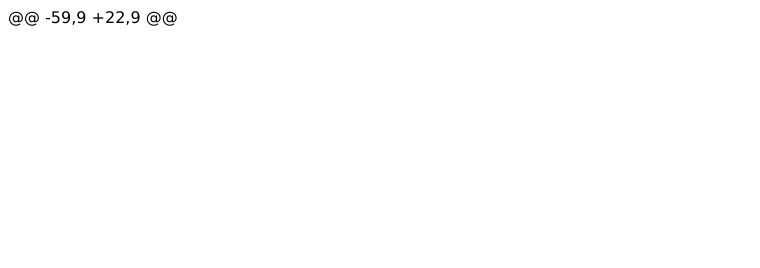
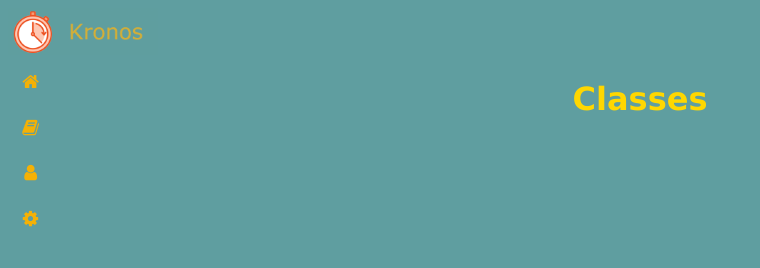
Before and after one commit to ziyurui/rusekronos, a plain HTML site: page Ruse Bells Web/Sites/bells.html in a window 1280 px wide. Shown: the whole page, without its empty margins (0-760 px from the left). Drawn offline with Linux system fonts and the light colour scheme.

Commit message:
FIX THE BLOODY CODDE A SECOND TIME

```diff
--- a/Ruse Bells Web/Sites/bells.html
+++ b/Ruse Bells Web/Sites/bells.html
@@ -1,63 +1,41 @@
 <!doctype html>
 <html>
 <head>
-<meta charset="UTF-8">
-<title>Classes</title>
 	<meta charset="UTF-8">
 	<link href="styles/main.css" rel="stylesheet" type="text/css" />
-	<title>Classes</title>
+	<title>Settings</title>
 </head>
 
-<style>
-body {font-family: "Verdana", sans-serif;}
 
-.sidebar {
-  height: 100%;
-  width: 50px;
-  position: fixed;
-  z-index: 1;
-  top: 0;
-  left: 0;
-  overflow-x: hidden;
-  padding-top: 75px;
-}
+<body style="color: gold; background-color: cadetblue; font-family:verdana;">
 
-.sidebar a {
-  padding: 13.5px 18px 13.5px 24px;
-  text-decoration: none;
-  font-size: 20px;
-  color: #f5b105;
-  display: block;
-}
 
-.sidebar a:hover {
-  color: #f1f1f1;
-}
+<header>
+	<img style="display:" inline; width="150"; src="../Packages/kronoslabel.png" alt="Kronos Logo">
+	<link rel="stylesheet" href="https://cdnjs.cloudflare.com/ajax/libs/font-awesome/4.7.0/css/font-awesome.min.css">
 
-.main {
-  margin-left: 160px; /* Same as the width of the sidenav */
-  padding: 0px 10px;
-}
-
-@media screen and (max-height: 450px) {
-  .sidebar {padding-top: 15px;}
-  .sidebar a {font-size: 18px;}
-}
-
-</style>
+<!-- The sidebar -->
+<div class="sidebar">
+  <a href="../Sites/index.html"><i class="fa fa-fw fa-home"></i></a>
+  <a href="../Sites/bells.html"><i class="fa fa-fw fa-book"></i></a>
+  <a href="../Sites/login.html"><i class="fa fa-fw fa-user"></i></a>
+  <a href="../Sites/settings.html"><i class="fa fa-fw fa-cog"></i></a>
+</div>
 
 
 
 
+  </header>
 
-@@ -59,9 +22,9 @@
-<!-- The sidebar -->
-<div class="sidebar">
-  <a href="../Sites/index.html"><i class="fa fa-fw fa-home"></i></a>
-  <a href="../Sites/Ruse Bells 2.html"><i class="fa fa-fw fa-book"></i></a>
-  <a href="../Sites/Ruse Bells 3.html"><i class="fa fa-fw fa-user"></i></a>
-  <a href="../Sites/Ruse Bells 4.html"><i class="fa fa-fw fa-cog"></i></a>
-  <a href="../Sites/bells.html"><i class="fa fa-fw fa-book"></i></a>
-  <a href="../Sites/login.html"><i class="fa fa-fw fa-user"></i></a>
-  <a href="../Sites/settings.html"><i class="fa fa-fw fa-cog"></i></a>
-</div>
+
+
+  <main style="text-align:center">
+ <h1>Classes</h1>
+
+  </main>
+
+
+  <footer>
+  </footer>
+</body>
+</html>
```
